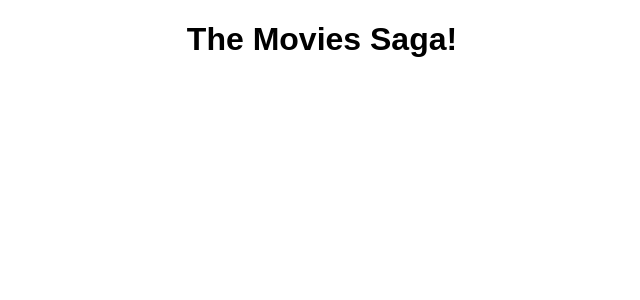
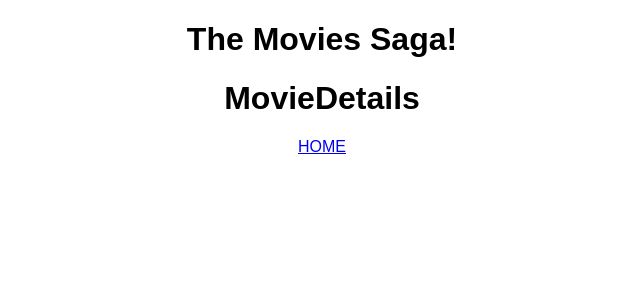
Before and after one commit to JeannieRenee/weekend-movie-sagas, a React (Create React App) app: page /#/details/1 in a window 1280 px wide. Before the commit this address led to /#/details. Shown: the top 300 px of the page, without its empty margins (318-958 px from the left). Built offline with nearby package versions, Linux system fonts and the light colour scheme.

Commit message:
working on detials

```diff
--- a/src/components/App/App.js
+++ b/src/components/App/App.js
@@ -11,7 +11,7 @@ function App() {
         <Route path="/" exact>
           <MovieList />
         </Route>
-        <Route path="/details" exact>
+        <Route path="/details/:id" exact>
           <MovieDetails />
         </Route>
 
--- a/src/components/MovieDetails/MovieDetails.jsx
+++ b/src/components/MovieDetails/MovieDetails.jsx
@@ -1,19 +1,31 @@
 import React, { useEffect } from 'react';
 import { useDispatch, useSelector } from 'react-redux';
+import { Link, useParams } from 'react-router-dom';
 
 function MovieDetails(){
     const movies = useSelector(store => store.movies);
+    const  {id}  = useParams();
+
+    console.log('movie id is:', id);
 
     return(
+        <>
+            <h1>MovieDetails</h1>
+            <Link to="/"> HOME </Link>
             <section className="movies">
             {movies.map(movie => {
+                if (movie.id === id)
                 return (
-                <div key={movie.id} >
+                    <div key={movie.id}>
                         <p>{movie.description}</p>
                     </div>
                 );
+                else (
+                    console.log('no matches dawg')
+                )
             })}
             </section>
+        </>
     )
 };
 
--- a/src/components/MovieList/MovieList.jsx
+++ b/src/components/MovieList/MovieList.jsx
@@ -1,15 +1,24 @@
 import React, { useEffect } from 'react';
 import { useDispatch, useSelector } from 'react-redux';
 import './MovieList.css'
+import { Link } from 'react-router-dom';
+import {useHistory} from 'react-router-dom'
+
+
 
 function MovieList() {
-
+    const history = useHistory()
     const dispatch = useDispatch();
     const movies = useSelector(store => store.movies);
 
     useEffect(() => {
         dispatch({ type: 'FETCH_MOVIES' });
     }, []);
+
+    const handleClick = () => {
+        console.log("You are headed to movie details");
+        history.push('/details/:id');
+      };
 
     return (
         <main>
@@ -19,7 +28,7 @@ function MovieList() {
                     return (
                         <div key={movie.id} >
                             <h3>{movie.title}</h3>
-                            <img src={movie.poster} alt={movie.title}/>
+                            <img src={movie.poster} alt={movie.title} onClick={handleClick}/>
                         </div>
                     );
                 })}
```
Lines whose indentation alone changed are shown as unchanged.
